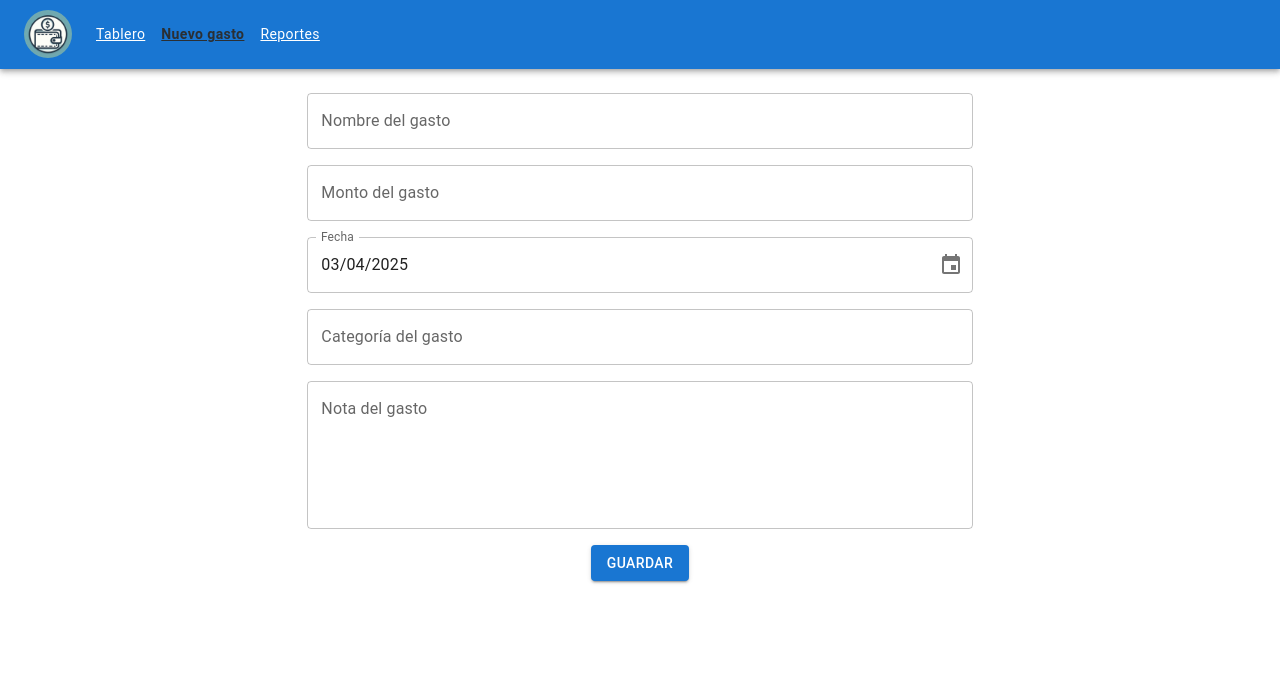
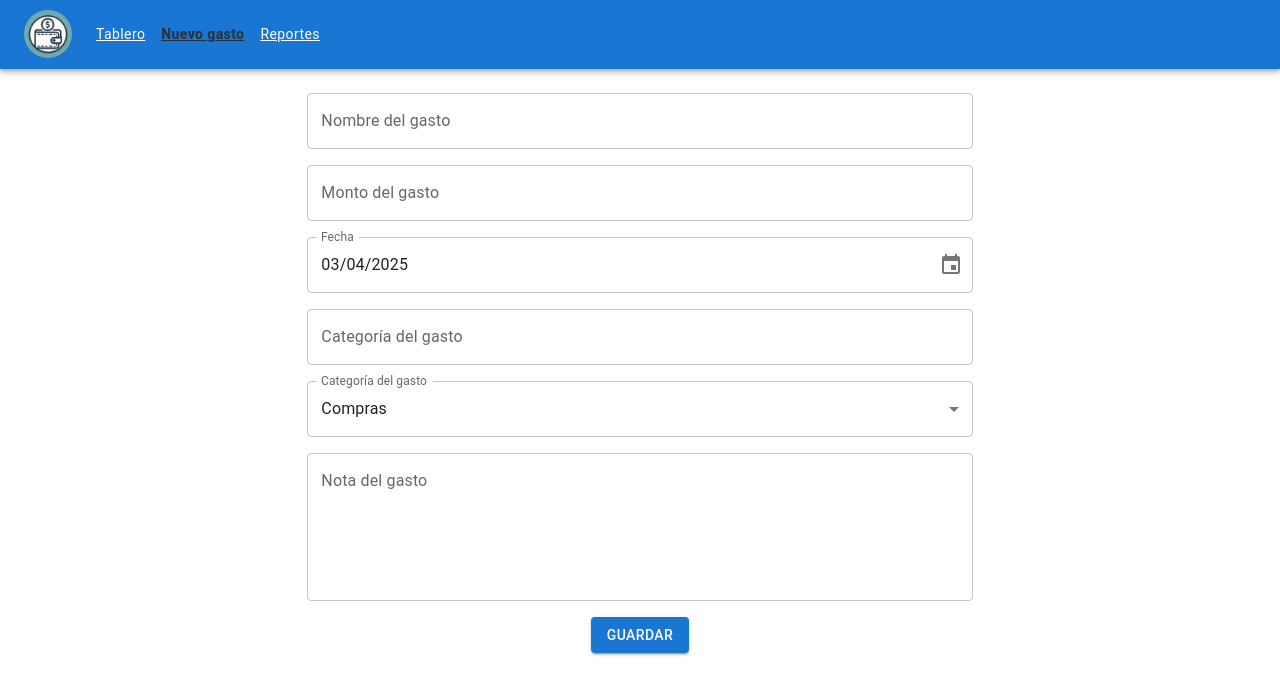
Before and after one commit to DOF1109/expense-management-frontend, a React (Vite) app: page /new in a window 1280 px wide. Shown: the top 694 px of the page. Built offline with nearby package versions, Linux system fonts and the light colour scheme; some icons are missing; the HTML template or start-up script is replaced by a standard one.

Commit message:
Add CategoryDropdown component and integrate it into NewExpense; define expense categories in AppConstants.

```diff
--- /dev/null
+++ b/src/components/common/CategoryDropdown.tsx
@@ -0,0 +1,41 @@
+import {
+  FormControl,
+  InputLabel,
+  MenuItem,
+  Select,
+  SelectChangeEvent,
+} from "@mui/material";
+import { useState } from "react";
+
+interface CategoryDropdownProps {
+  categories: string[];
+}
+
+const CategoryDropdown = ({ categories }: CategoryDropdownProps) => {
+  const [category, setCategory] = useState<string>(categories[0]);
+
+  const handleChange = (event: SelectChangeEvent) => {
+    setCategory(event.target.value as string);
+  };
+
+  return (
+    <FormControl fullWidth>
+      <InputLabel id="category-label">Categoría del gasto</InputLabel>
+      <Select
+        labelId="category-label"
+        id="category"
+        value={category}
+        label="Categoría del gasto"
+        onChange={handleChange}
+      >
+        {categories.map((category) => (
+          <MenuItem key={category} value={category}>
+            {category}
+          </MenuItem>
+        ))}
+      </Select>
+    </FormControl>
+  );
+};
+
+export default CategoryDropdown;
--- a/src/pages/NewExpense.tsx
+++ b/src/pages/NewExpense.tsx
@@ -4,6 +4,8 @@ import { useFormik } from "formik";
 import { Expense } from "../model/Expense";
 import expenseValidationSchema from "../validation/expenseValidationSchema";
 import dayjs from "dayjs";
+import CategoryDropdown from "../components/common/CategoryDropdown";
+import { expenseCategories } from "../utils/AppConstants";
 
 const NewExpense = () => {
   const formik = useFormik({
@@ -63,7 +65,10 @@ const NewExpense = () => {
                 name: "date",
                 fullWidth: true,
                 error: formik.errors.date ? true : false,
-                helperText: typeof formik.errors.date === "string" ? formik.errors.date : undefined,
+                helperText:
+                  typeof formik.errors.date === "string"
+                    ? formik.errors.date
+                    : undefined,
               },
             }}
           />
@@ -78,6 +83,9 @@ const NewExpense = () => {
             error={formik.errors.category ? true : false}
             helperText={formik.errors.category}
           />
+        </Grid>
+        <Grid size={{ xs: 12, sm: 9, md: 8, lg: 7 }}>
+          <CategoryDropdown categories={expenseCategories} />
         </Grid>
         <Grid size={{ xs: 12, sm: 9, md: 8, lg: 7 }}>
           <TextField
--- /dev/null
+++ b/src/utils/AppConstants.ts
@@ -0,0 +1,8 @@
+export const expenseCategories = [
+  "Compras",
+  "Comida",
+  "Transporte",
+  "Utilidades",
+  "Entretenimiento",
+  "Otras",
+];
```
